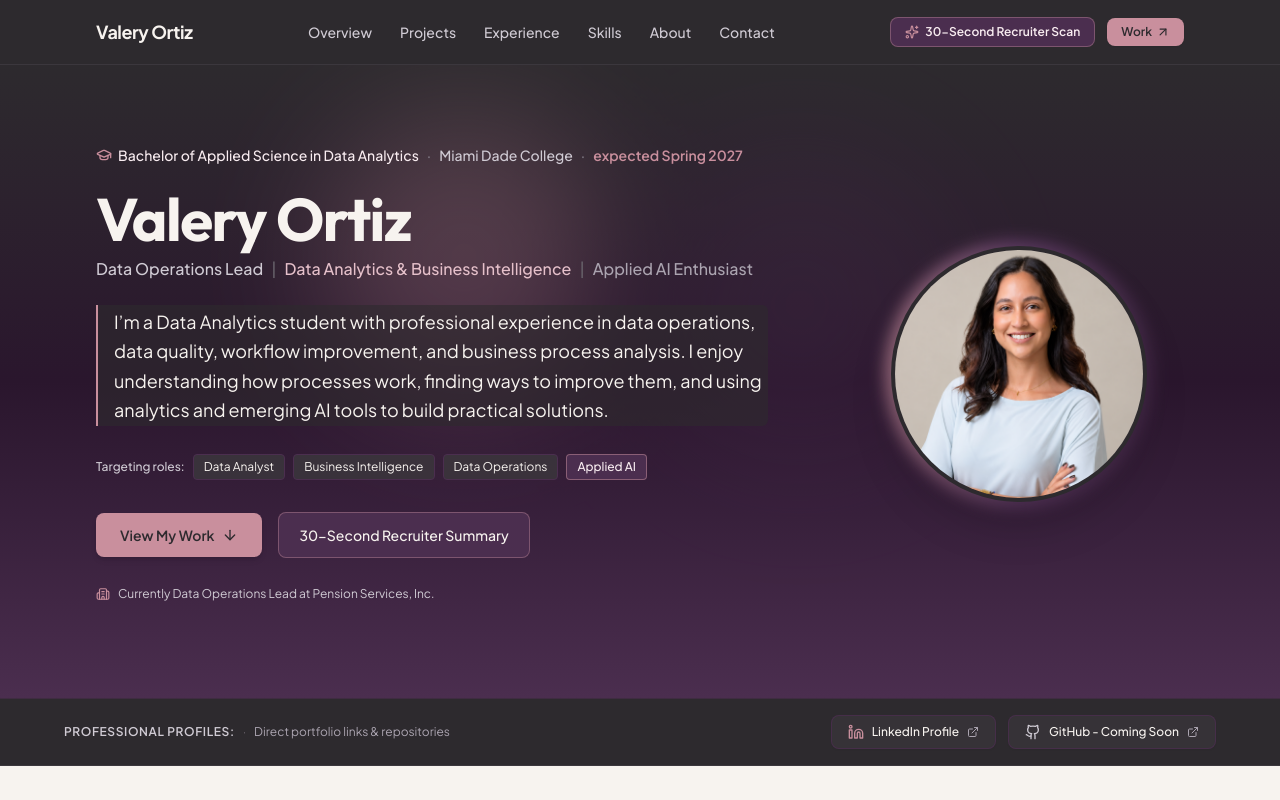
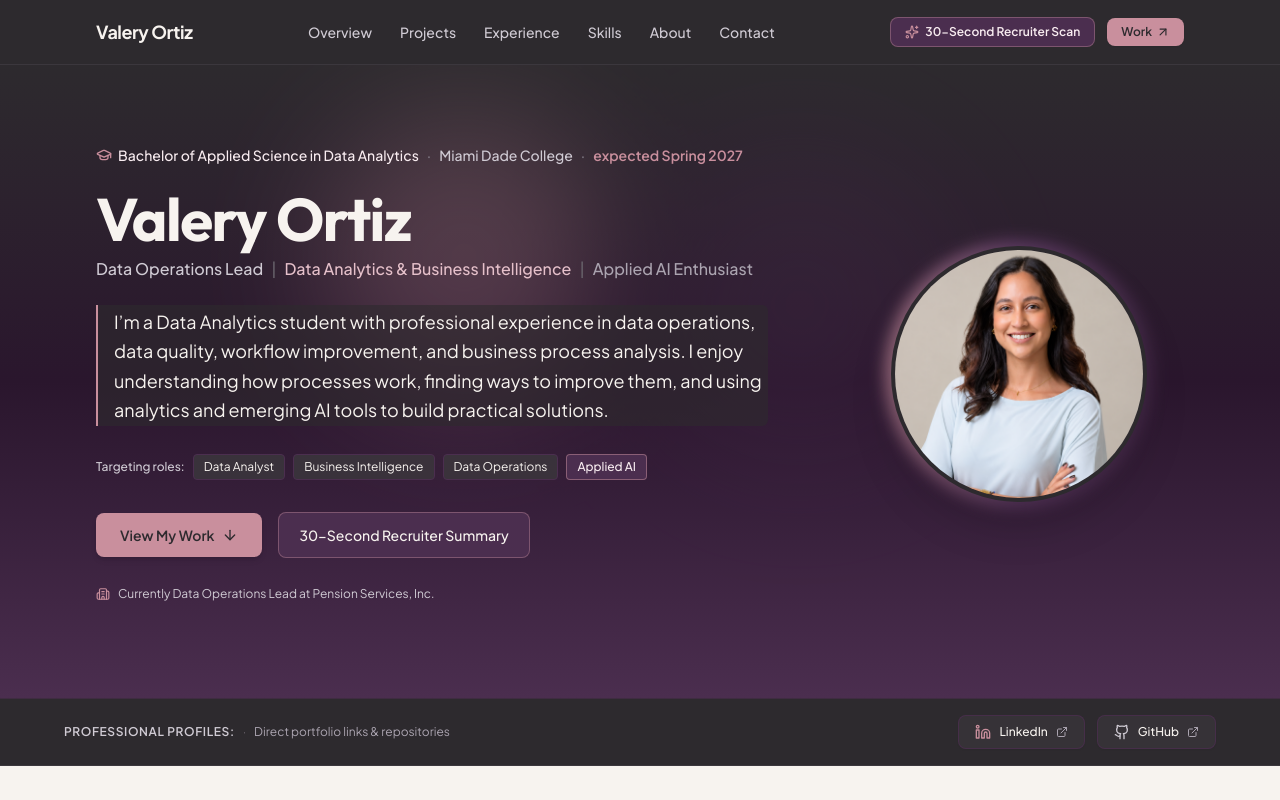
Before and after one commit to valeryortz/valery-ortiz-portfolio, a React (Vite) app: page / in a window 1280 px wide. Shown: the top 800 px of the page. Built offline with nearby package versions, Linux system fonts and the light colour scheme.

Commit message:
feat: update social links and add interface
Update LinkedIn and GitHub links in portfolio data and define a structured SocialLink interface for better type safety.

```diff
--- a/src/data/portfolioData.ts
+++ b/src/data/portfolioData.ts
@@ -11,6 +11,14 @@ export interface Project {
   roleNote?: string;
   complianceNote?: string;
   summaryHighlights: string[];
+}
+
+export interface SocialLink {
+  name: string;
+  label: string;
+  url: string;
+  icon: 'linkedin' | 'github';
+  note?: string;
 }
 
 export interface SkillCategory {
@@ -36,19 +44,18 @@ export const HERO_DATA = {
   ],
 };
 
-export const SOCIAL_LINKS = [
+export const SOCIAL_LINKS: SocialLink[] = [
   {
     name: "LinkedIn",
-    label: "LinkedIn Profile",
+    label: "LinkedIn",
     url: "https://www.linkedin.com/in/valery-ortiz",
     icon: "linkedin",
   },
   {
     name: "GitHub",
-    label: "GitHub - Coming Soon",
-    url: "#",
+    label: "GitHub",
+    url: "https://github.com/valeryortz",
     icon: "github",
-    note: "Placeholder - link will be activated soon",
   },
 ];
 
```
